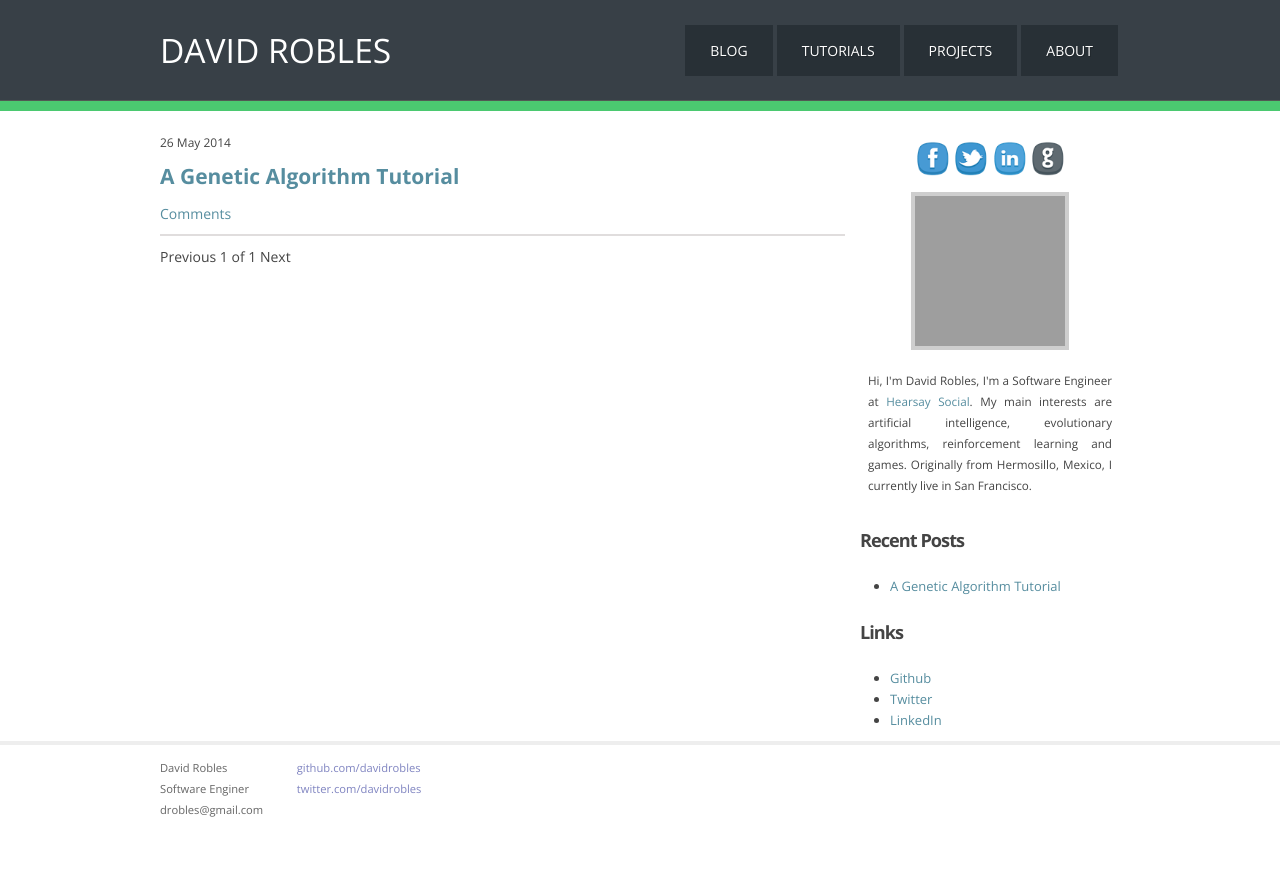
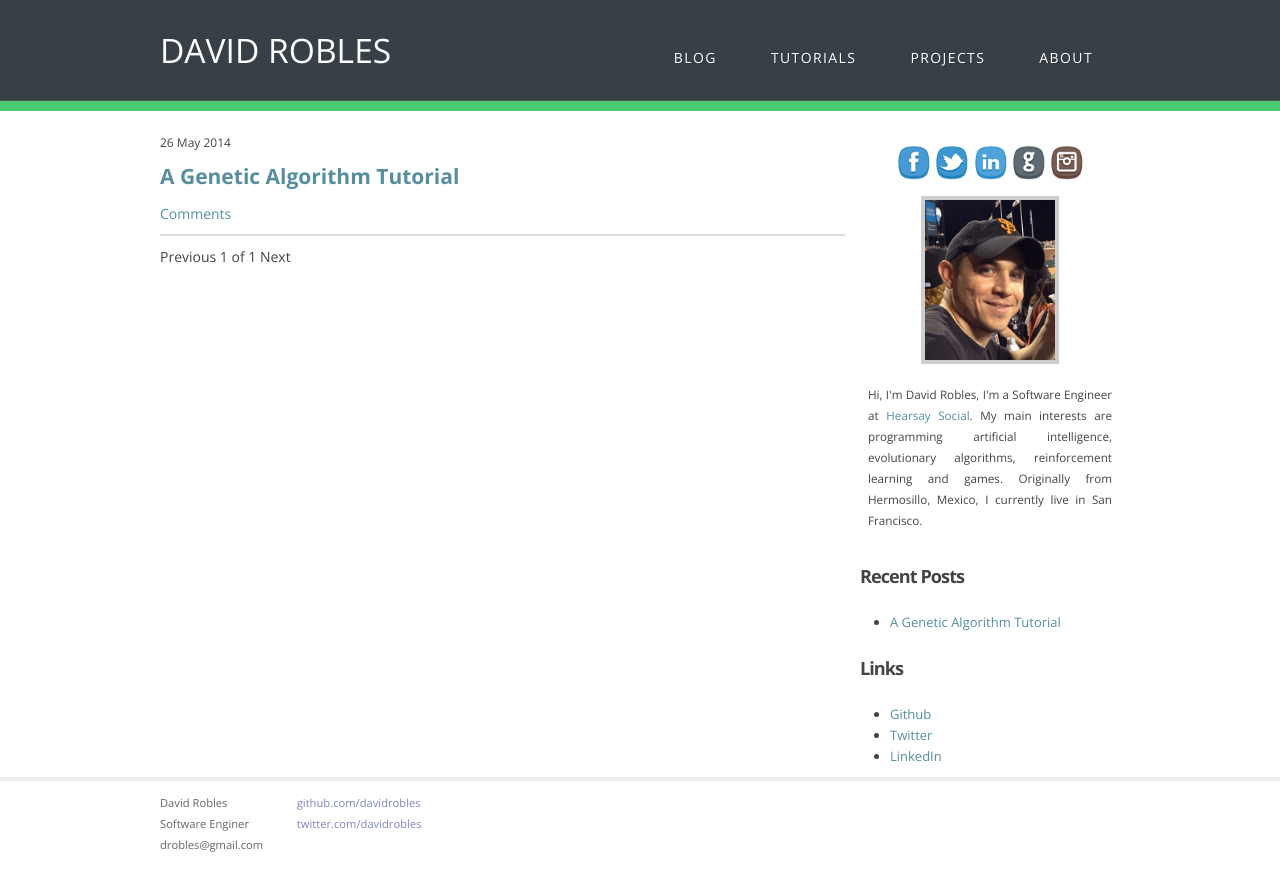
Before and after one commit to davidrobles/davidrobles.github.io, a Jekyll site: the page built from index.html, in a window 1280 px wide. Shown: the top 891 px of the page. Built offline with Jekyll 4.4.1, drawn with Linux system fonts in a browser that asks for light colours; Markdown is read by kramdown in place of the engine named in the settings; the list of posts is cut into pages by our own code; grey boxes are pictures that could not be loaded.

Commit message:
Add my personal photo and fix letter-spacing in menu

```diff
--- a/_layouts/default.html
+++ b/_layouts/default.html
@@ -47,12 +47,17 @@
                         <a href="http://github.com/davidrobles">
                             <img src="img/social-icons/github.png" style="width: 35px; height: 35px;" />
                         </a>
+                        <a href="http://instagram.com/davidrobles">
+                            <img src="img/social-icons/instagram.png" style="width: 35px; height: 35px;" />
+                        </a>
                     </div>
-                    <img src="https://pbs.twimg.com/profile_images/412318670677753856/tnLBhFAJ.jpeg" class="about" />
-                    <p class="about">Hi, I'm David Robles, I'm a Software Engineer at <a
-                        href="http://hearsaysocial.com/">Hearsay Social</a>. My main interests are
-                    artificial intelligence, evolutionary algorithms, reinforcement learning and
-                    games. Originally from Hermosillo, Mexico, I currently live in San Francisco.
+                    <img src="img/david.jpg" class="about" style="width: 50%; height: 50%" />
+
+                    <p class="about">Hi, I'm David Robles, I'm a Software
+                    Engineer at <a href="http://hearsaysocial.com/">Hearsay Social</a>. My main
+                    interests are programming artificial intelligence, evolutionary algorithms,
+                    reinforcement learning and games. Originally from Hermosillo, Mexico, I
+                    currently live in San Francisco.</p>
 
                 </div>
             </div>
--- a/css/main.scss
+++ b/css/main.scss
@@ -110,11 +110,9 @@ hr {
 }
 
 .header {
-
     background-color: $bg-color;
     height: 100px;
     border-bottom: 1px solid #515953;
-
     #title {
         display: inline-block;
         margin-top: 1.2em;
@@ -129,24 +127,23 @@ hr {
             }
         }
     }
-
     #menu {
         width: 550px;
         float: right;
         a {
-      margin: 25px 2px;
+            letter-spacing: 0.1em;
+            margin: 32px 2px;
             font-size: 1em;
             float: right;
             color: #ffffff;
             text-shadow: 1px 1px 0 rgba(0,0,0,0.2);
-      background-color: #283036;
             padding: 15px 25px;
             &:hover {
-        background-color: #222;
+                color: $bg-sec;
+                text-decoration: none;
             }
         }
     }
-
 }
 
 .meta {
```
Also changed, not shown: img/david.jpg (added), img/dr.jpg (deleted). Lines whose indentation alone changed are shown as unchanged.
